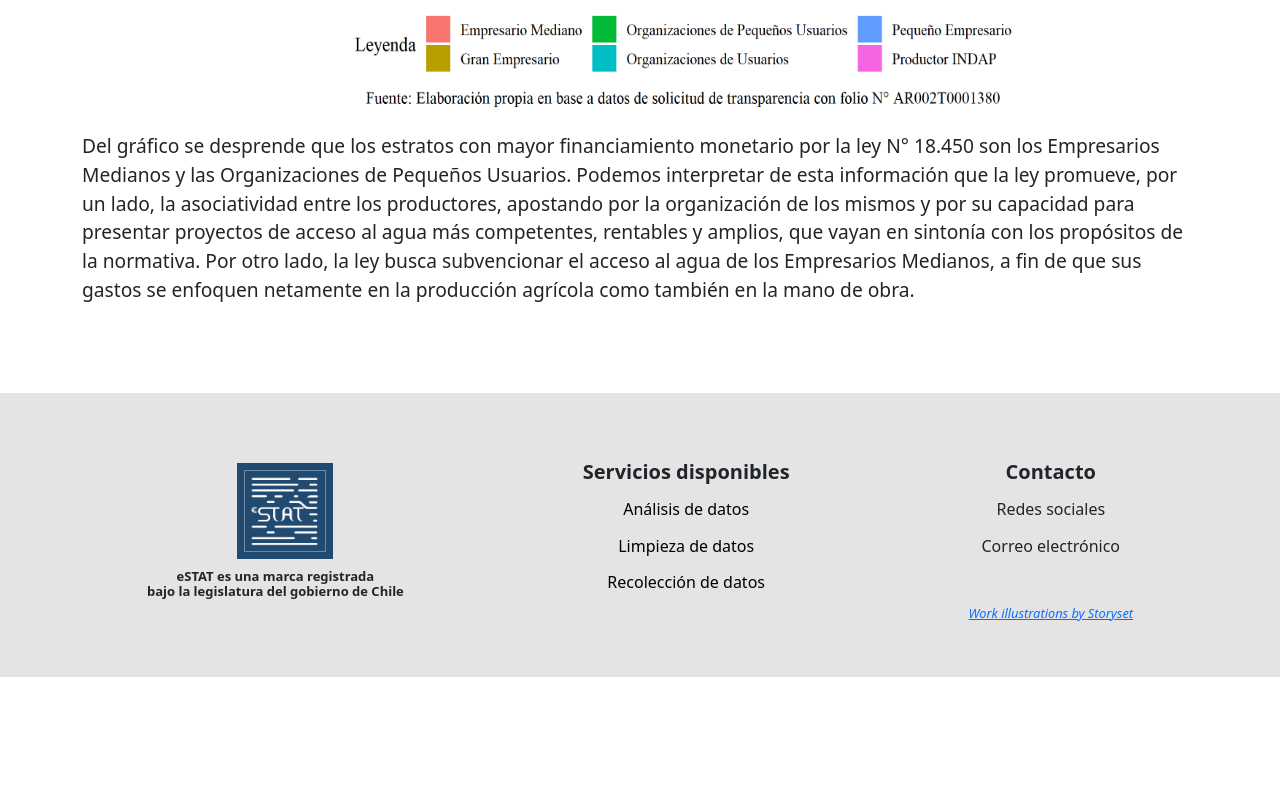
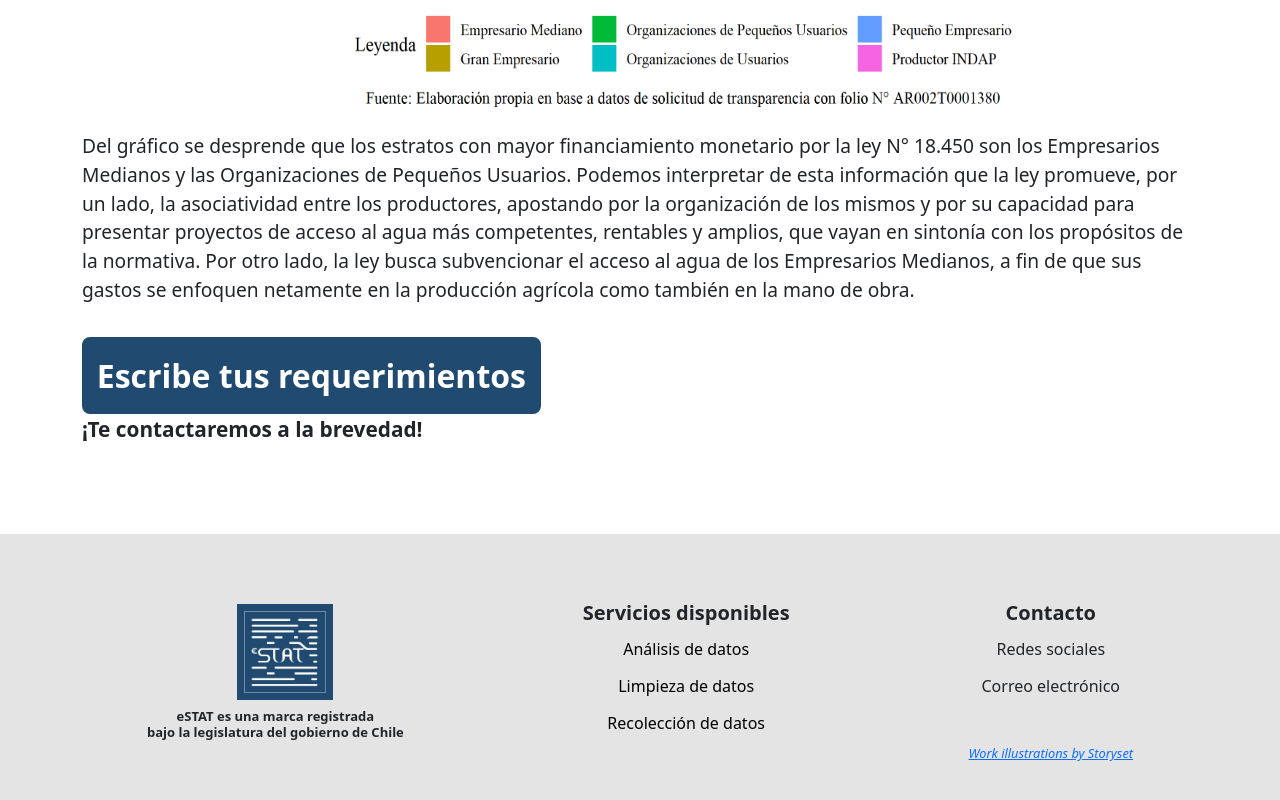
Before and after one commit to MarcoPavez/eSTAT, a React (Create React App) app in the folder client/: page /servicios/analisis in a window 1280 px wide. Shown: the part 1811-2611 px from the top of the page. Before the commit the page ends 2488 px from the top, so only its background shows below. Built offline with nearby package versions, Linux system fonts and the light colour scheme.

Commit message:
Se añade boton a las paginas de los distintos Servicios

```diff
--- a/client/src/pages/AnalisisDatos.jsx
+++ b/client/src/pages/AnalisisDatos.jsx
@@ -1,4 +1,5 @@
 import React from "react";
+import {Link} from "react-router-dom"
 import qqplot from "../img/arrange_qqplot.png";
 import geombar from "../img/geombar_1.png";
 
@@ -55,6 +56,12 @@ function AnalisisDatos() {
           netamente en la producción agrícola como también en la mano de obra.
         </p>
       </div>
+      <div className="contactanos">
+        <Link to="requerimientos">
+          <button>Escribe tus requerimientos</button>
+        </Link>
+        <p>¡Te contactaremos a la brevedad!</p>
+      </div>
     </div>
   );
 }
--- a/client/src/pages/LimpiezaDatos.jsx
+++ b/client/src/pages/LimpiezaDatos.jsx
@@ -1,28 +1,76 @@
-import React from 'react'
-import plotIncompletitud from "../img/plotIncompletitud.jpeg"
-import plotFaltantes from "../img/plotFaltantes.jpeg"
-import plotCompletos from "../img/plotCompletos.jpeg"
+import React from "react";
+import {Link} from "react-router-dom"
+import plotIncompletitud from "../img/plotIncompletitud.jpeg";
+import plotFaltantes from "../img/plotFaltantes.jpeg";
+import plotCompletos from "../img/plotCompletos.jpeg";
 
 function LimpiezaDatos() {
   return (
     <div class="container">
       <div className="limpiezaDatos">
         <h1>Limpieza de datos</h1>
-        <h3>Refiere a la aplicación de técnicas, principalmente, computacionales para restablecer o añadir información a un set de datos prestablecido. </h3>
+        <h3>
+          Refiere a la aplicación de técnicas, principalmente, computacionales
+          para restablecer o añadir información a un set de datos prestablecido.{" "}
+        </h3>
       </div>
       <div className="inicioEjemplo">
         <h3>Te presentamos un ejemplo para clarificar el proceso:</h3>
-        <p>Supón que, desde <a href="https://docs.google.com/spreadsheets/d/e/2PACX-1vRUNNcgHS445SOVNy9ES2grwTp72yGoMBn7fcdRUesRVBnadVRrpth4jb2vWQDTPiwhUBJW5EzeTrk7/pubhtml?gid=1937433307&single=true">el siguiente set de datos</a>, (proporcionado por el <a href="https://www.cr2.cl/acerca-del-cr2/">Centro de Ciencia del Clima y la Resiliencia (CR)<sup>2</sup></a>), necesitamos obtener los datos faltantes de precipitaciones durante los años 2018-2019. Estos datos son emitidos por las diferentes estaciones meteorológicas existentes a lo largo del país. Posterior a realizar un análisis de completitud de los atributos del set de datos, se tiene, por ejemplo, que </p>
-        <img src={plotIncompletitud} alt="El gráfico permite ver los atributos con el mayor porcentaje de incompletitud en sus datos"></img>
-        <p>Del gráfico se concluye que la mayoría de los atributos del set de datos presenta alrededor de un 30% de datos faltantes, factor que puede incidir en la distribución de la muestra, el posterior análisis y, en definitiva, la investigación. Para este tipo concreto de dificultades, las alternativas existentes se centran en la <a href="https://rpubs.com/paraneda/imputacion">imputación de datos</a>.
-          Por ello, aplicamos una imputación por la media de los datos faltantes. Esta decisión siempre debe evaluarse en base al tipo de datos que tengamos y al tratamiento que queramos darle a los datos, a sabiendas que existen métodos más robustos para determinar la falta de información. Así, tras la aplicación de la imputación, se puede apreciar en el gráfico de la derecha que los datos faltantes se han establecido.</p>
+        <p>
+          Supón que, desde{" "}
+          <a href="https://docs.google.com/spreadsheets/d/e/2PACX-1vRUNNcgHS445SOVNy9ES2grwTp72yGoMBn7fcdRUesRVBnadVRrpth4jb2vWQDTPiwhUBJW5EzeTrk7/pubhtml?gid=1937433307&single=true">
+            el siguiente set de datos
+          </a>
+          , (proporcionado por el{" "}
+          <a href="https://www.cr2.cl/acerca-del-cr2/">
+            Centro de Ciencia del Clima y la Resiliencia (CR)<sup>2</sup>
+          </a>
+          ), necesitamos obtener los datos faltantes de precipitaciones durante
+          los años 2018-2019. Estos datos son emitidos por las diferentes
+          estaciones meteorológicas existentes a lo largo del país. Posterior a
+          realizar un análisis de completitud de los atributos del set de datos,
+          se tiene, por ejemplo, que{" "}
+        </p>
+        <img
+          src={plotIncompletitud}
+          alt="El gráfico permite ver los atributos con el mayor porcentaje de incompletitud en sus datos"
+        ></img>
+        <p>
+          Del gráfico se concluye que la mayoría de los atributos del set de
+          datos presenta alrededor de un 30% de datos faltantes, factor que
+          puede incidir en la distribución de la muestra, el posterior análisis
+          y, en definitiva, la investigación. Para este tipo concreto de
+          dificultades, las alternativas existentes se centran en la{" "}
+          <a href="https://rpubs.com/paraneda/imputacion">
+            imputación de datos
+          </a>
+          . Por ello, aplicamos una imputación por la media de los datos
+          faltantes. Esta decisión siempre debe evaluarse en base al tipo de
+          datos que tengamos y al tratamiento que queramos darle a los datos, a
+          sabiendas que existen métodos más robustos para determinar la falta de
+          información. Así, tras la aplicación de la imputación, se puede
+          apreciar en el gráfico de la derecha que los datos faltantes se han
+          establecido.
+        </p>
         <div className="plot">
-          <img src={plotFaltantes} alt="El gráfico permite ver los datos faltantes según los meses de las mediciones meteorológicas"></img>
-          <img src={plotCompletos} alt="El gráfico demuestra la completitud de los datos luego de la interpolación"></img>
+          <img
+            src={plotFaltantes}
+            alt="El gráfico permite ver los datos faltantes según los meses de las mediciones meteorológicas"
+          ></img>
+          <img
+            src={plotCompletos}
+            alt="El gráfico demuestra la completitud de los datos luego de la interpolación"
+          ></img>
         </div>
       </div>
+      <div className="contactanos">
+        <Link to="requerimientos">
+          <button>Escribe tus requerimientos</button>
+        </Link>
+        <p>¡Te contactaremos a la brevedad!</p>
+      </div>
     </div>
-  )
+  );
 }
 
-export default LimpiezaDatos
+export default LimpiezaDatos;
--- a/client/src/pages/RecoleccionDatos.jsx
+++ b/client/src/pages/RecoleccionDatos.jsx
@@ -1,4 +1,5 @@
 import React from "react";
+import {Link} from "react-router-dom"
 
 function RecoleccionDatos() {
   return (
@@ -29,6 +30,12 @@ function RecoleccionDatos() {
           documento
         </p>
       </div>
+      <div className="contactanos">
+        <Link to="requerimientos">
+          <button>Escribe tus requerimientos</button>
+        </Link>
+        <p>¡Te contactaremos a la brevedad!</p>
+      </div>
     </div>
   );
 }
--- a/client/src/styles.scss
+++ b/client/src/styles.scss
@@ -451,6 +451,33 @@
     .interpretacionGeombar{
       font-size:1.2rem
     }
+
+    .contactanos {
+      button {
+        font-size: 2rem;
+        font-weight: 600;
+        background-color: rgb(33, 74, 112);
+        border-radius: 0.5rem;
+        border-style: solid;
+        border-color: rgb(33, 74, 112);
+        color: white;
+        transition: 0.5s;
+        padding: 0.8rem;
+      }
+
+      button:hover {
+        opacity: 90%;
+        padding: 1rem;
+        font-size: 2.2rem;
+      }
+
+      p {
+        font-size: 1.3rem;
+        font-weight: 600;
+      }
+
+
+    }
   }
 
   //NOSOTROS.JSX
@@ -569,6 +596,35 @@
       }
 
     }
+    .contactanos {
+      display: flex;
+      flex-direction: column;
+      justify-content: center;
+      button {
+        font-size: 2rem;
+        font-weight: 600;
+        background-color: rgb(33, 74, 112);
+        border-radius: 0.5rem;
+        border-style: solid;
+        border-color: rgb(33, 74, 112);
+        color: white;
+        transition: 0.5s;
+        padding: 0.8rem;
+      }
+
+      button:hover {
+        opacity: 90%;
+        padding: 1rem;
+        font-size: 2.2rem;
+      }
+
+      p {
+        font-size: 1.3rem;
+        font-weight: 600;
+      }
+
+
+    }
   }
 
   .requerimientos {
```
